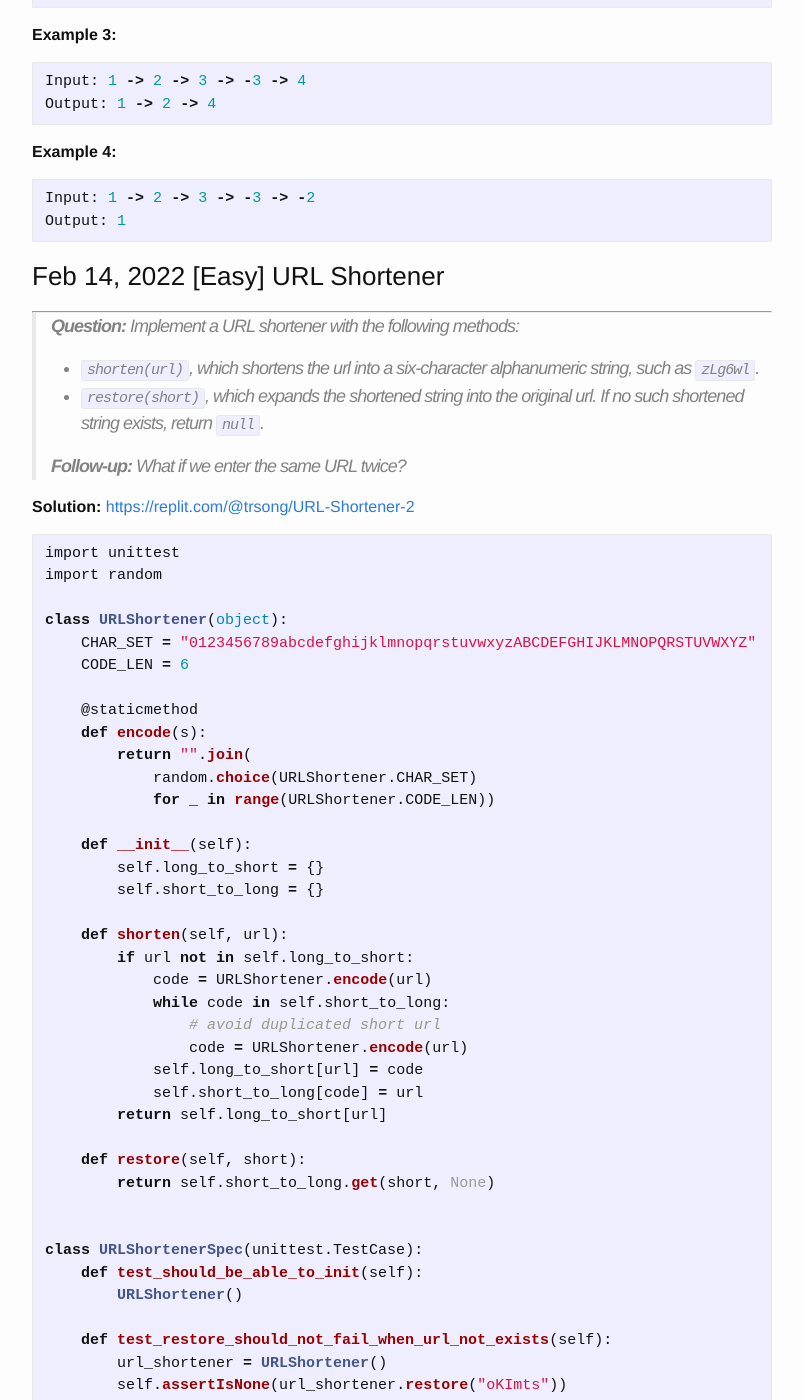
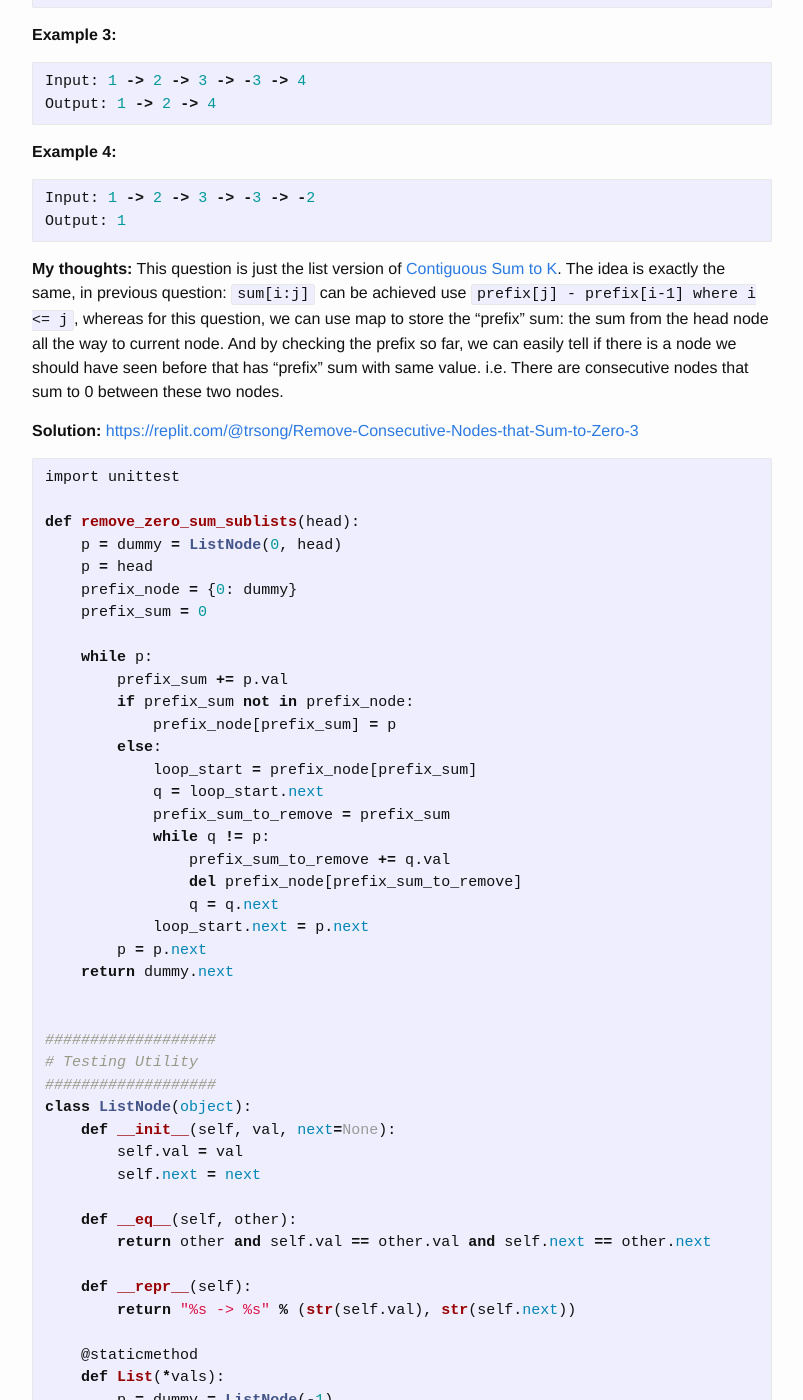
Before and after one commit to trsong/trsong.github.io, a Jekyll site: the page built from _posts/2022-02-01-DailyQuestionsFeb.md, in a window 1280 px wide and 1400 px high, scrolled down 1315 px. Shown: the whole window, without its empty margins (238-1041 px from the left). Built offline with Jekyll 4.4.1, drawn with Linux system fonts in a browser that asks for light colours; some of the changed text lies outside the part shown.

Commit message:
Add solution to Feb 15 question.

````diff
--- a/_posts/2022-02-01-DailyQuestionsFeb.md
+++ b/_posts/2022-02-01-DailyQuestionsFeb.md
@@ -51,6 +51,88 @@ Output: 1 -> 2 -> 4
 ```py
 Input: 1 -> 2 -> 3 -> -3 -> -2
 Output: 1
+```
+
+**My thoughts:** This question is just the list version of [Contiguous Sum to K](https://trsong.github.io/python/java/2019/05/01/DailyQuestions.html#jul-24-2019-medium-contiguous-sum-to-k). The idea is exactly the same, in previous question: `sum[i:j]` can be achieved use `prefix[j] - prefix[i-1] where i <= j`, whereas for this question, we can use map to store the "prefix" sum: the sum from the head node all the way to current node. And by checking the prefix so far, we can easily tell if there is a node we should have seen before that has "prefix" sum with same value. i.e. There are consecutive nodes that sum to 0 between these two nodes.
+
+**Solution:** [https://replit.com/@trsong/Remove-Consecutive-Nodes-that-Sum-to-Zero-3](https://replit.com/@trsong/Remove-Consecutive-Nodes-that-Sum-to-Zero-3)
+```py
+import unittest
+
+def remove_zero_sum_sublists(head):
+    p = dummy = ListNode(0, head)
+    p = head
+    prefix_node = {0: dummy}
+    prefix_sum = 0
+
+    while p:
+        prefix_sum += p.val
+        if prefix_sum not in prefix_node:
+            prefix_node[prefix_sum] = p
+        else:
+            loop_start = prefix_node[prefix_sum]
+            q = loop_start.next
+            prefix_sum_to_remove = prefix_sum
+            while q != p:
+                prefix_sum_to_remove += q.val
+                del prefix_node[prefix_sum_to_remove]
+                q = q.next
+            loop_start.next = p.next
+        p = p.next
+    return dummy.next
+
+
+###################
+# Testing Utility
+###################
+class ListNode(object):
+    def __init__(self, val, next=None):
+        self.val = val
+        self.next = next
+
+    def __eq__(self, other):
+        return other and self.val == other.val and self.next == other.next
+
+    def __repr__(self):
+        return "%s -> %s" % (str(self.val), str(self.next))
+
+    @staticmethod
+    def List(*vals):
+        p = dummy = ListNode(-1)
+        for elem in vals:
+            p.next = ListNode(elem)
+            p = p.next
+        return dummy.next
+
+
+class RemoveZeroSumSublistSpec(unittest.TestCase):
+    def test_example1(self):
+        self.assertEqual(ListNode.List(10), remove_zero_sum_sublists(ListNode.List(10, 5, -3, -3, 1, 4, -4)))
+
+    def test_example2(self):
+        self.assertEqual(ListNode.List(3, 1), remove_zero_sum_sublists(ListNode.List(1, 2, -3, 3, 1)))
+
+    def test_example3(self):
+        self.assertEqual(ListNode.List(1, 2, 4), remove_zero_sum_sublists(ListNode.List(1, 2, 3, -3, 4)))
+
+    def test_example4(self):
+        self.assertEqual(ListNode.List(1), remove_zero_sum_sublists(ListNode.List(1, 2, 3, -3, -2)))
+
+    def test_empty_list(self):
+        self.assertEqual(ListNode.List(), remove_zero_sum_sublists(ListNode.List()))
+
+    def test_all_zero_list(self):
+        self.assertEqual(ListNode.List(), remove_zero_sum_sublists(ListNode.List(0, 0, 0)))
+
+    def test_add_up_to_zero_list(self):
+        self.assertEqual(ListNode.List(), remove_zero_sum_sublists(ListNode.List(1, -1, 0, -1, 1)))
+
+    def test_overlap_section_add_to_zero(self):
+        self.assertEqual(ListNode.List(1, 5, -1, -2, 99), remove_zero_sum_sublists(ListNode.List(1, -1, 2, 3, 0, -3, -2, 1, 5, -1, -2, 99)))
+
+
+if __name__ == '__main__':
+    unittest.main(exit=False, verbosity=2)
 ```
 
 ### Feb 14, 2022 \[Easy\] URL Shortener
````
